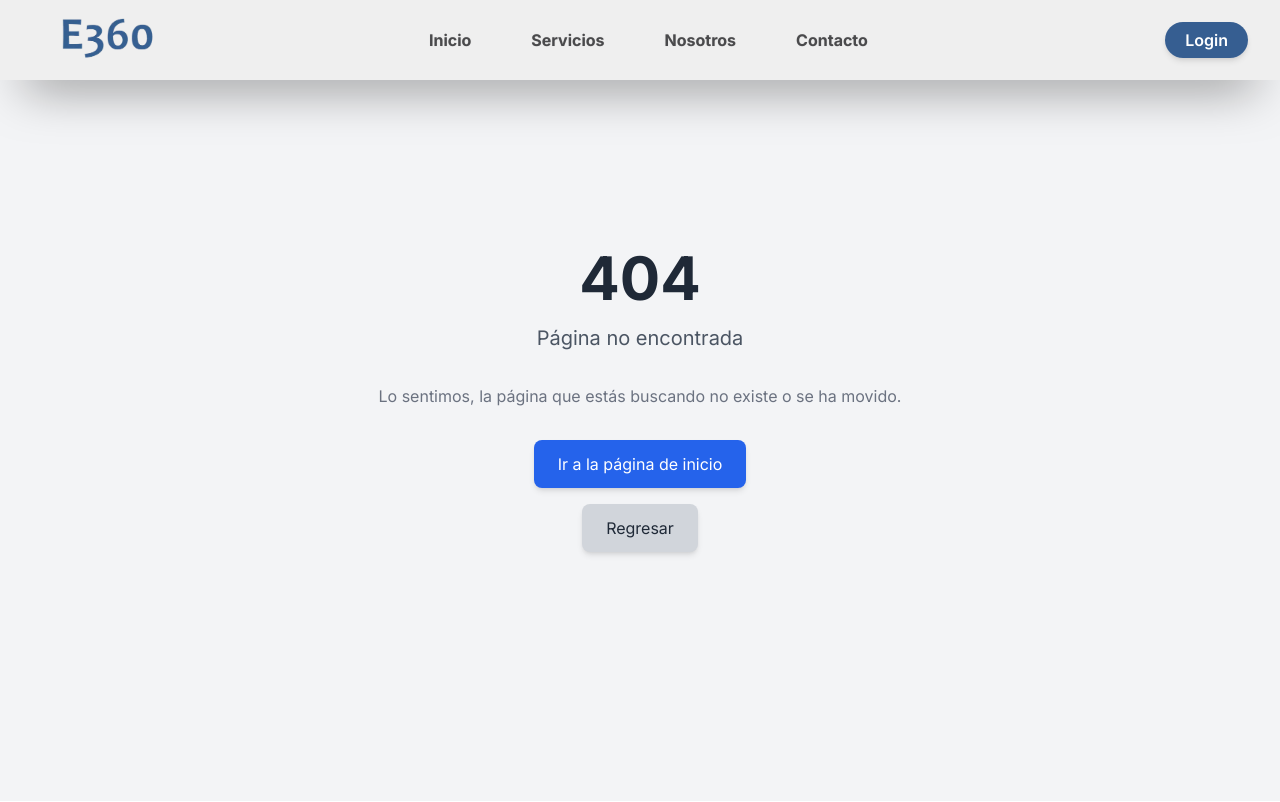
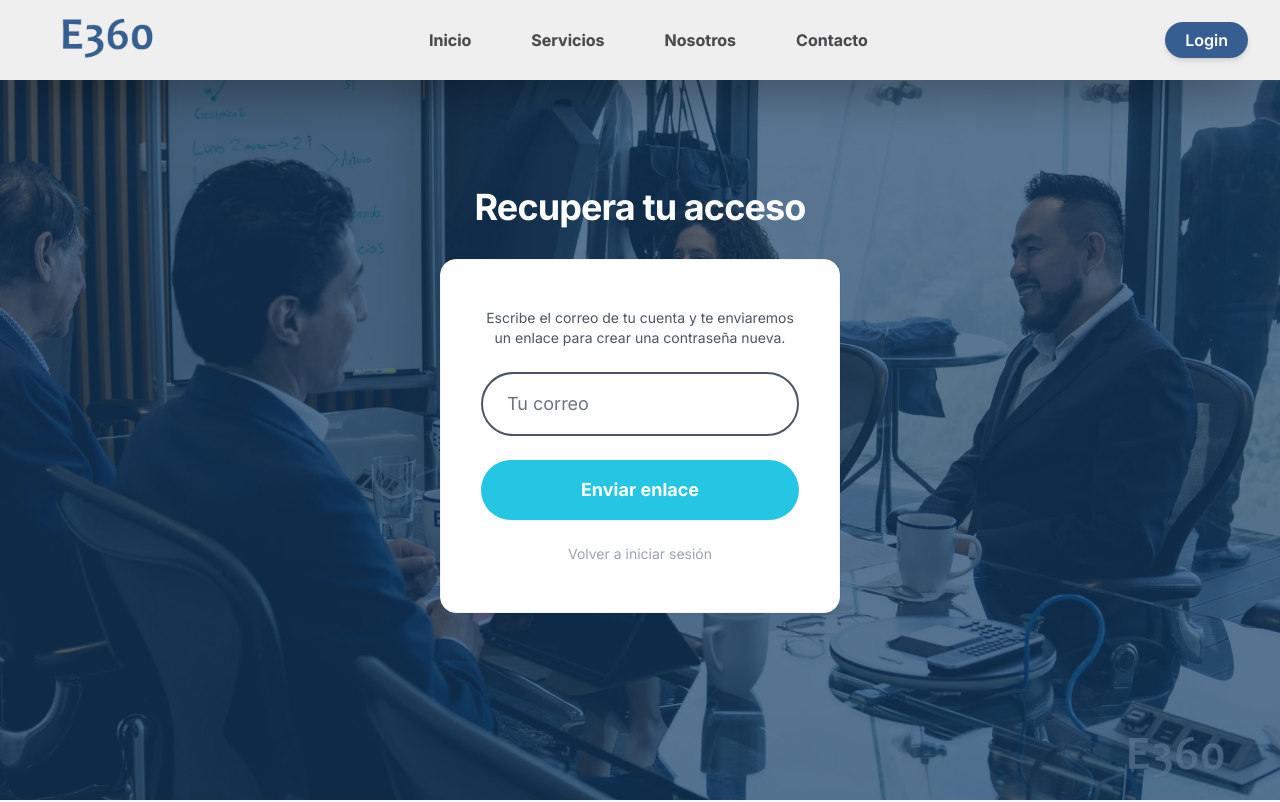
Before and after one commit to E360-dev/Sitio-Web-E360, a React (Vite) app: page /crear-contrasena in a window 1280 px wide. Shown: the top 802 px of the page. Built offline with nearby package versions, Linux system fonts and the light colour scheme.

Commit message:
feat(auth): página para crear y recuperar la contraseña

```diff
--- a/src/App.jsx
+++ b/src/App.jsx
@@ -13,6 +13,7 @@ import Preloader from './components/Preloader';
 import Registro from './pages/Registro';
 import Pendiente from './pages/Pendiente';
 import Login from './pages/Login';
+import CrearContrasena from './pages/CrearContrasena';
 import NotFoundPage from './pages/NotFoundPage'; // <-- IMPORTACIÓN AÑADIDA
 import ProtectedRoute from './components/ProtectedRoute';
 import { ROLES_INTERNOS } from './lib/permisos';
@@ -43,7 +44,7 @@ const AppContent = () => {
 
   // Rutas privadas o transaccionales que no deben indexarse. Se resuelve aquí y
   // no en cada página porque varias tienen múltiples returns (carga, error, ok).
-  const noindexPrefixes = ['/cliente', '/admin', '/documento', '/login', '/registro', '/pendiente'];
+  const noindexPrefixes = ['/cliente', '/admin', '/documento', '/login', '/registro', '/pendiente', '/crear-contrasena'];
   const isNoindexRoute = noindexPrefixes.some((prefix) => location.pathname.startsWith(prefix));
 
   // Título de pestaña para las rutas sin componente Seo, que si no heredarían
@@ -75,6 +76,7 @@ const AppContent = () => {
         <Route path="/registro" element={<Registro />} />
         <Route path="/pendiente" element={<Pendiente />} />
         <Route path="/login" element={<Login />} />
+        <Route path="/crear-contrasena" element={<CrearContrasena />} />
         <Route
           path="/documento/:uuid"
           element={
--- /dev/null
+++ b/src/pages/CrearContrasena.jsx
@@ -0,0 +1,178 @@
+import { useEffect, useState } from 'react';
+import { Link, useNavigate, useSearchParams } from 'react-router-dom';
+import { supabase } from '../lib/supabaseClient.js';
+import { fondoWebp } from '../components/Imagen';
+
+// Crear o cambiar la contraseña. Tres entradas posibles:
+//   - Enlace del correo de invitación o recuperación: ?token_hash=...&type=invite|recovery
+//     (las plantillas de correo de Supabase apuntan aquí).
+//   - Sesión ya iniciada: la persona cambia su contraseña.
+//   - Sin sesión ni enlace: se pide el correo y se envía un enlace de recuperación.
+
+const MINIMO = 8;
+
+const campo =
+  'w-full px-6 py-4 bg-white border-2 border-gray-600 rounded-full text-gray-800 placeholder-gray-500 focus:outline-none focus:ring-2 focus:ring-[#25c6e3] focus:border-[#25c6e3] transition-all text-lg';
+const boton =
+  'w-full py-4 bg-[#25c6e3] hover:bg-[#1fb5d0] text-white font-bold text-lg rounded-full shadow-sm transition-all disabled:opacity-60';
+
+const validar = (clave, repetida) => {
+  if (clave.length < MINIMO) return `La contraseña debe tener al menos ${MINIMO} caracteres.`;
+  if (!/[A-Za-z]/.test(clave) || !/\d/.test(clave)) return 'Usa al menos una letra y un número.';
+  if (clave !== repetida) return 'Las contraseñas no coinciden.';
+  return null;
+};
+
+export default function CrearContrasena() {
+  const navigate = useNavigate();
+  const [params] = useSearchParams();
+  // cargando | formulario | pedir-enlace | enlace-enviado | listo
+  const [paso, setPaso] = useState('cargando');
+  const [esInvitacion, setEsInvitacion] = useState(false);
+  const [clave, setClave] = useState('');
+  const [repetida, setRepetida] = useState('');
+  const [correo, setCorreo] = useState('');
+  const [error, setError] = useState(null);
+  const [enviando, setEnviando] = useState(false);
+
+  useEffect(() => {
+    const iniciar = async () => {
+      const tokenHash = params.get('token_hash');
+      const tipo = params.get('type');
+
+      if (tokenHash && (tipo === 'invite' || tipo === 'recovery')) {
+        const { error: errorEnlace } = await supabase.auth.verifyOtp({ token_hash: tokenHash, type: tipo });
+        if (errorEnlace) {
+          setError('El enlace no es válido o ya caducó. Pide uno nuevo con tu correo.');
+          setPaso('pedir-enlace');
+          return;
+        }
+        setEsInvitacion(tipo === 'invite');
+        // El token no debe quedarse en la barra de direcciones ni en el historial.
+        window.history.replaceState(null, '', '/crear-contrasena');
+        setPaso('formulario');
+        return;
+      }
+
+      const { data: { session } } = await supabase.auth.getSession();
+      setPaso(session ? 'formulario' : 'pedir-enlace');
+    };
+    iniciar();
+  }, [params]);
+
+  const guardarClave = async (e) => {
+    e.preventDefault();
+    const problema = validar(clave, repetida);
+    if (problema) return setError(problema);
+
+    setError(null);
+    setEnviando(true);
+    const { error: errorGuardar } = await supabase.auth.updateUser({ password: clave });
+    setEnviando(false);
+
+    if (errorGuardar) {
+      setError(
+        errorGuardar.message.includes('different from the old')
+          ? 'La nueva contraseña debe ser distinta de la anterior.'
+          : `No se pudo guardar la contraseña: ${errorGuardar.message}`
+      );
+      return;
+    }
+
+    // Se cierra la sesión para que entre con la contraseña nueva y el login
+    // lo lleve a su panel según su rol.
+    await supabase.auth.signOut();
+    setPaso('listo');
+  };
+
+  const pedirEnlace = async (e) => {
+    e.preventDefault();
+    setError(null);
+    setEnviando(true);
+    const { error: errorEnvio } = await supabase.auth.resetPasswordForEmail(correo.trim());
+    setEnviando(false);
+    if (errorEnvio) {
+      setError(`No se pudo enviar el correo: ${errorEnvio.message}`);
+      return;
+    }
+    // Mismo mensaje exista o no la cuenta, para no revelar qué correos están registrados.
+    setPaso('enlace-enviado');
+  };
+
+  const titulos = {
+    cargando: 'Un momento...',
+    formulario: esInvitacion ? 'Crea tu contraseña' : 'Nueva contraseña',
+    'pedir-enlace': 'Recupera tu acceso',
+    'enlace-enviado': 'Revisa tu correo',
+    listo: 'Contraseña guardada',
+  };
+
+  return (
+    <div
+      className="relative min-h-screen flex items-center justify-center bg-cover bg-center bg-no-repeat overflow-hidden"
+      style={{ backgroundImage: fondoWebp('/img/fondologin.jpg') }}
+    >
+      <div className="absolute inset-0 bg-[#143c64]/70"></div>
+
+      <div className="relative z-10 w-full max-w-md px-6 flex flex-col items-center">
+        <h2 className="text-4xl font-extrabold text-white mb-8 text-center tracking-tight">{titulos[paso]}</h2>
+
+        <div className="bg-white w-full py-12 px-10 rounded-2xl shadow-sm border border-gray-100 space-y-6">
+          {paso === 'cargando' && <p className="text-center text-gray-500">Verificando tu enlace...</p>}
+
+          {paso === 'formulario' && (
+            <form className="space-y-6" onSubmit={guardarClave}>
+              <p className="text-sm text-gray-600 text-center">
+                Mínimo {MINIMO} caracteres, con al menos una letra y un número. No la compartas con nadie.
+              </p>
+              <input type="password" required autoComplete="new-password" placeholder="Nueva contraseña"
+                value={clave} onChange={(e) => setClave(e.target.value)} className={campo} />
+              <input type="password" required autoComplete="new-password" placeholder="Repite la contraseña"
+                value={repetida} onChange={(e) => setRepetida(e.target.value)} className={campo} />
+              {error && <p className="rounded-lg bg-red-50 p-4 border border-red-200 text-sm font-medium text-red-600 text-center">{error}</p>}
+              <button type="submit" disabled={enviando} className={boton}>
+                {enviando ? 'Guardando...' : 'Guardar contraseña'}
+              </button>
+            </form>
+          )}
+
+          {paso === 'pedir-enlace' && (
+            <form className="space-y-6" onSubmit={pedirEnlace}>
+              <p className="text-sm text-gray-600 text-center">
+                Escribe el correo de tu cuenta y te enviaremos un enlace para crear una contraseña nueva.
+              </p>
+              <input type="email" required autoComplete="email" placeholder="Tu correo"
+                value={correo} onChange={(e) => setCorreo(e.target.value)} className={campo} />
+              {error && <p className="rounded-lg bg-red-50 p-4 border border-red-200 text-sm font-medium text-red-600 text-center">{error}</p>}
+              <button type="submit" disabled={enviando} className={boton}>
+                {enviando ? 'Enviando...' : 'Enviar enlace'}
+              </button>
+            </form>
+          )}
+
+          {paso === 'enlace-enviado' && (
+            <p className="text-center text-gray-600">
+              Si el correo pertenece a una cuenta, en unos minutos recibirás un enlace de <strong>info@e360.pro</strong>.
+              Revisa también la carpeta de spam.
+            </p>
+          )}
+
+          {paso === 'listo' && (
+            <div className="space-y-6 text-center">
+              <p className="text-gray-600">Ya puedes iniciar sesión con tu correo y tu nueva contraseña.</p>
+              <button type="button" onClick={() => navigate('/login', { replace: true })} className={boton}>
+                Ir a iniciar sesión
+              </button>
+            </div>
+          )}
+
+          {(paso === 'pedir-enlace' || paso === 'enlace-enviado') && (
+            <p className="text-center text-sm">
+              <Link to="/login" className="text-gray-400 hover:text-gray-600">Volver a iniciar sesión</Link>
+            </p>
+          )}
+        </div>
+      </div>
+    </div>
+  );
+}
--- a/src/pages/Login.jsx
+++ b/src/pages/Login.jsx
@@ -109,7 +109,7 @@ export default function Login() {
                 className="w-full px-6 py-4 bg-white border-2 border-gray-600 rounded-full text-gray-800 placeholder-gray-500 focus:outline-none focus:ring-2 focus:ring-[#25c6e3] focus:border-[#25c6e3] transition-all text-lg"
               />
               <div className="flex justify-start px-2">
-                <Link to="#" className="text-sm text-gray-400 hover:text-gray-600 transition-colors">
+                <Link to="/crear-contrasena" className="text-sm text-gray-400 hover:text-gray-600 transition-colors">
                   Forgot Password?
                 </Link>
               </div>
```
